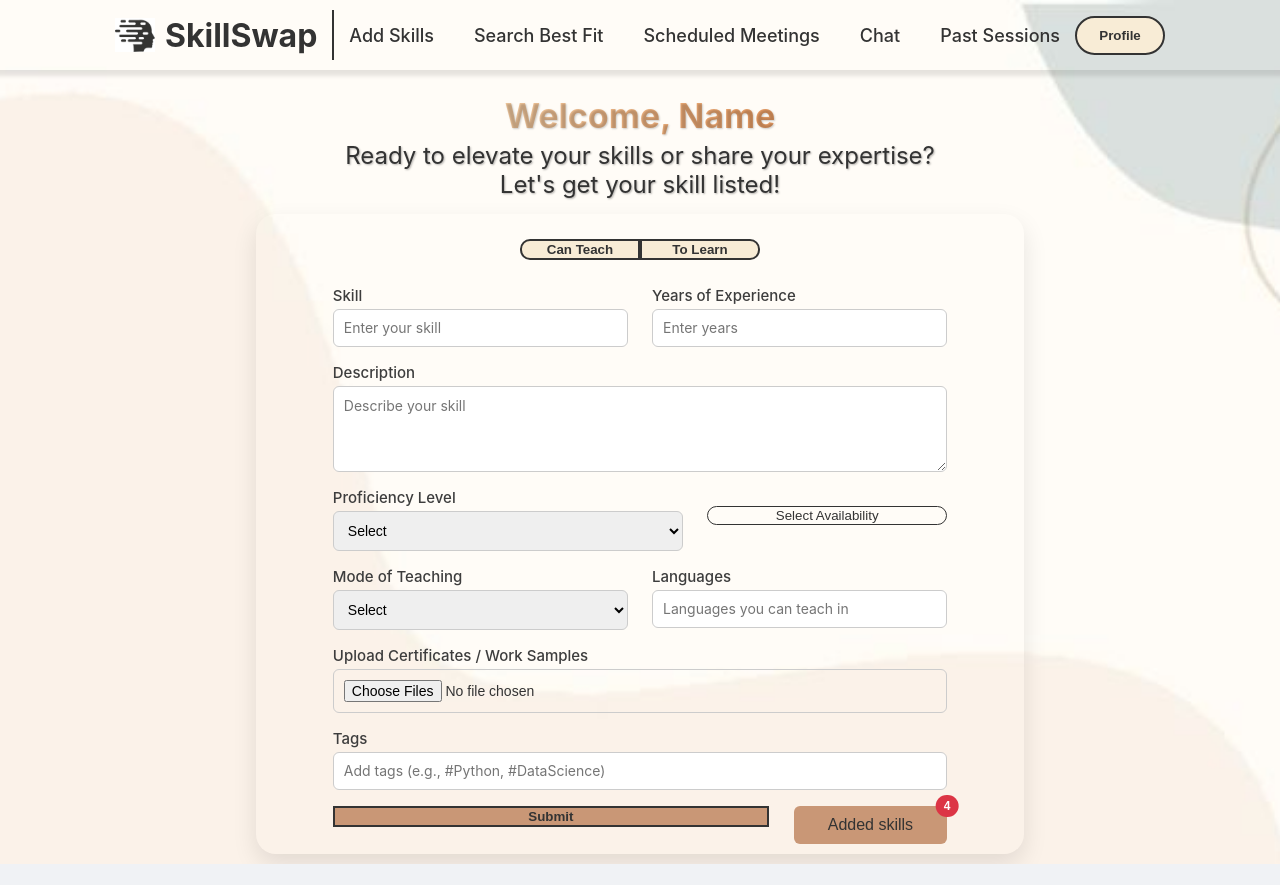
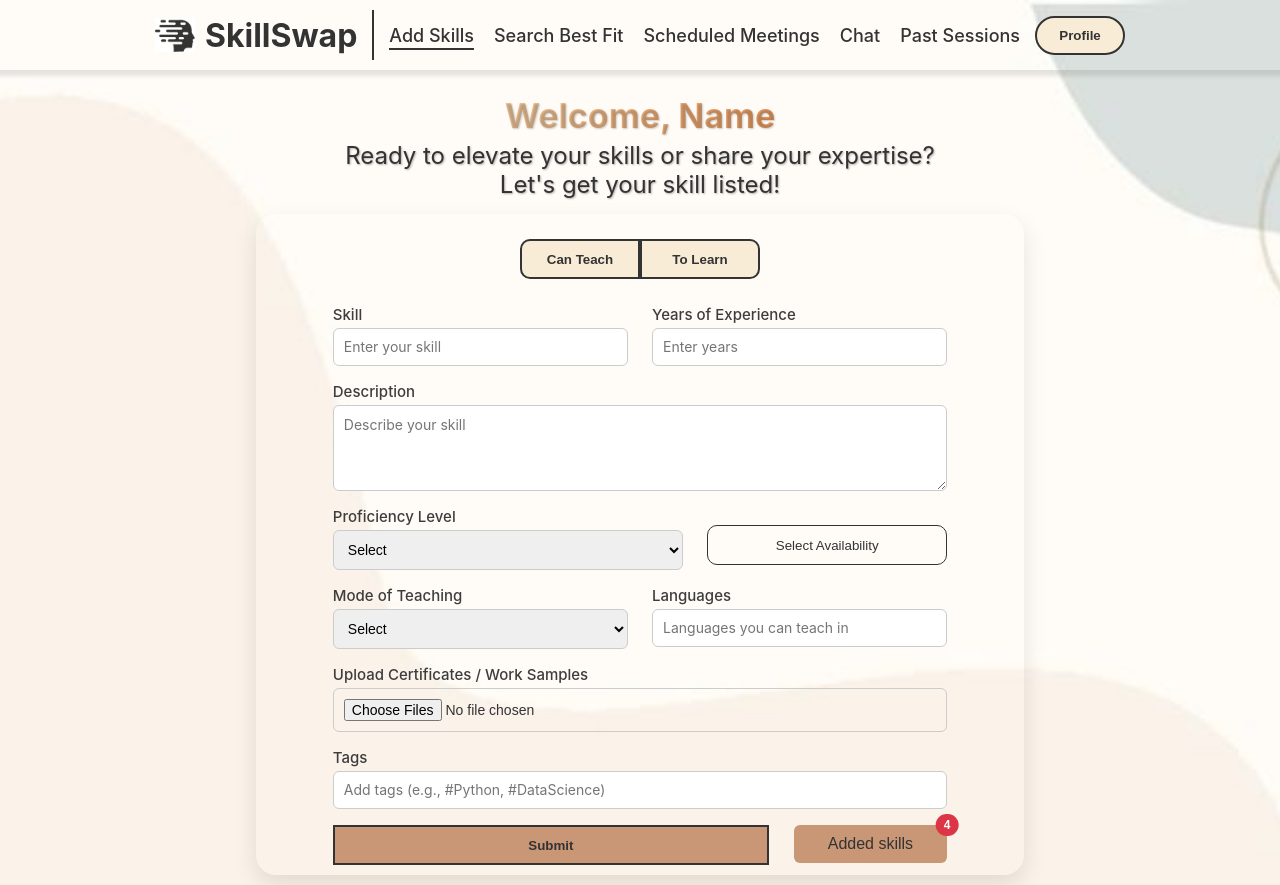
Before and after one commit to keshvi1209/SkillSwap, a React (Vite) app in the folder Frontend/: page / in a window 1280 px wide. Before the commit the page ends 864 px from the top, so only its background shows below. Built offline with nearby package versions, Linux system fonts and the light colour scheme; sample sign-in values are in the browser's storage.

Commit message:
feat(ui): add animated tab underline and welcome message animation using Framer Motion

```diff
--- a/Frontend/package.json
+++ b/Frontend/package.json
@@ -12,7 +12,7 @@
   "dependencies": {
     "@tailwindcss/vite": "^4.1.10",
     "bootstrap": "^5.3.7",
-    "framer-motion": "^12.23.0",
+    "framer-motion": "^12.23.5",
     "lucide-react": "^0.525.0",
     "react": "^19.1.0",
     "react-dom": "^19.1.0",
--- a/Frontend/src/App.jsx
+++ b/Frontend/src/App.jsx
@@ -1,25 +1,51 @@
 import React from "react";
-import Sidebar from "./components/Sidebar";
 import Header from "./components/Header";
 import styles from "./App.module.css";
 import SkillsEntry from "./pages/SkillsEntry";
 import "./index.css";
+import { motion } from "framer-motion";
 import Welcomesection from "./components/Welcomesection";
-import AddSkillForm from "./pages/AddSkillForm";
 
 function App() {
+  const headingText = "Welcome, Name";
+
+  const containerVariants = {
+    hidden: { opacity: 0 },
+    visible: {
+      opacity: 1,
+      transition: {
+        staggerChildren: 0.05, // delay between letters
+      },
+    },
+  };
+
+  const letterVariants = {
+    hidden: { opacity: 0, y: 20 },
+    visible: { opacity: 1, y: 0 },
+  };
   return (
     <div className={styles.intro}>
       <Header></Header>
       <Welcomesection>
-        <h1 className={styles.heading}>Welcome, Name</h1>
+        <motion.h1
+          className={styles.heading}
+          variants={containerVariants}
+          initial="hidden"
+          animate="visible"
+        >
+          {headingText.split("").map((char, index) => (
+            <motion.span key={index} variants={letterVariants}>
+              {char}
+            </motion.span>
+          ))}
+        </motion.h1>
         <h2 className={styles.subheading}>
           Ready to elevate your skills or share your expertise?
           <br />
           Let's get your skill listed!
         </h2>
       </Welcomesection>
-      <SkillsEntry/>
+      <SkillsEntry />
     </div>
   );
 }
--- a/Frontend/src/components/Header.jsx
+++ b/Frontend/src/components/Header.jsx
@@ -1,8 +1,19 @@
-import React from "react";
+import {useState} from "react";
+import {motion} from "framer-motion";
 import styles from "./Header.module.css";
 import myimage from "../assets/logo.png";
 
 function Header({ userName, redirectToHome }) {
+  const features = [
+    "Add Skills",
+    "Search Best Fit",
+    "Scheduled Meetings",
+    "Chat",
+    "Past Sessions",
+  ];
+
+  const [active, setActive] = useState("Add Skills");
+
   return (
     <div className={styles.header}>
       <div className={styles.logoContainer}>
@@ -11,11 +22,22 @@ function Header({ userName, redirectToHome }) {
       </div>
       <div className={styles.divider}></div>
       <div className={styles.features}>
-        <span className={styles.feature}>Add Skills</span>
-        <span className={styles.feature}>Search Best Fit</span>
-        <span className={styles.feature}>Scheduled Meetings</span>
-        <span className={styles.feature}>Chat</span>
-        <span className={styles.feature}>Past Sessions</span>
+        {features.map((item) => (
+          <div
+            key={item}
+            className={styles.featureWrapper}
+            onClick={() => setActive(item)}
+          >
+            <span className={styles.feature}>{item}</span>
+            {active === item && (
+              <motion.div
+                layoutId="underline"
+                className={styles.underline}
+                transition={{ type: "spring", stiffness: 300, damping: 30 }}
+              />
+            )}
+          </div>
+        ))}
       </div>
       <button className={styles.profile}>Profile</button>
     </div>
--- a/Frontend/src/components/Header.module.css
+++ b/Frontend/src/components/Header.module.css
@@ -38,14 +38,29 @@
 
 .features {
   display: flex;
-  flex-direction: row;
-  gap: 40px;
+  gap: 20px;
+  justify-content: center;
+  align-items: center;
 }
 
-.features{
+.featureWrapper {
+  position: relative;
+  cursor: pointer;
+}
+
+.feature {
   font-size: large;
   font-weight: 550;
-  color : #333;
+  color: #333;
+}
+
+.underline {
+  position: absolute;
+  height: 2px;
+  background-color: #333;
+  width: 100%;
+  bottom: -4px;
+  left: 0;
 }
 
 .profile {
--- a/Frontend/src/pages/SkillsEntry.jsx
+++ b/Frontend/src/pages/SkillsEntry.jsx
@@ -1,6 +1,5 @@
 import React from "react";
 import styles from "./SkillsEntry.module.css";
-import SkillCard from "../components/SkillCard";
 
 function SkillsEntry() {
   function setActive(button) {
@@ -146,9 +145,7 @@ function SkillsEntry() {
           <div className={styles.skillcheckbuttonContainer}>
             <button type="button" className={styles.custombutton}>
               Added skills
-              <span className={styles.badge}>
-                4
-              </span>
+              <span className={styles.badge}>4</span>
             </button>
           </div>
         </div>
--- a/Frontend/src/pages/SkillsEntry.module.css
+++ b/Frontend/src/pages/SkillsEntry.module.css
@@ -33,6 +33,7 @@
 .cardselect1 {
   align-items: center;
   width: 120px;
+  height : 40px;
   border: 2px solid #333;
   border-top-right-radius: 0px;
   border-bottom-right-radius: 0px;
@@ -113,6 +114,7 @@
 
 .availabilityContainer {
   min-width: 240px;
+
   display: flex;
   flex-direction: column;
   padding-top: 18px;
@@ -120,6 +122,7 @@
 
 .availabilitybutton {
   background-color: transparent;
+  height:40px;
   color: #333;
   border: 1px solid #333;
   border-radius: 10px;
@@ -141,6 +144,7 @@
 .submitbutton {
   align-items: center;
   border: 2px solid #333;
+  height:40px;
   color: #333;
   background-color: #c99776;
   font-weight: bold;
```
Also changed, not shown: 1 other file (tests, documents, lock files or other folders).
